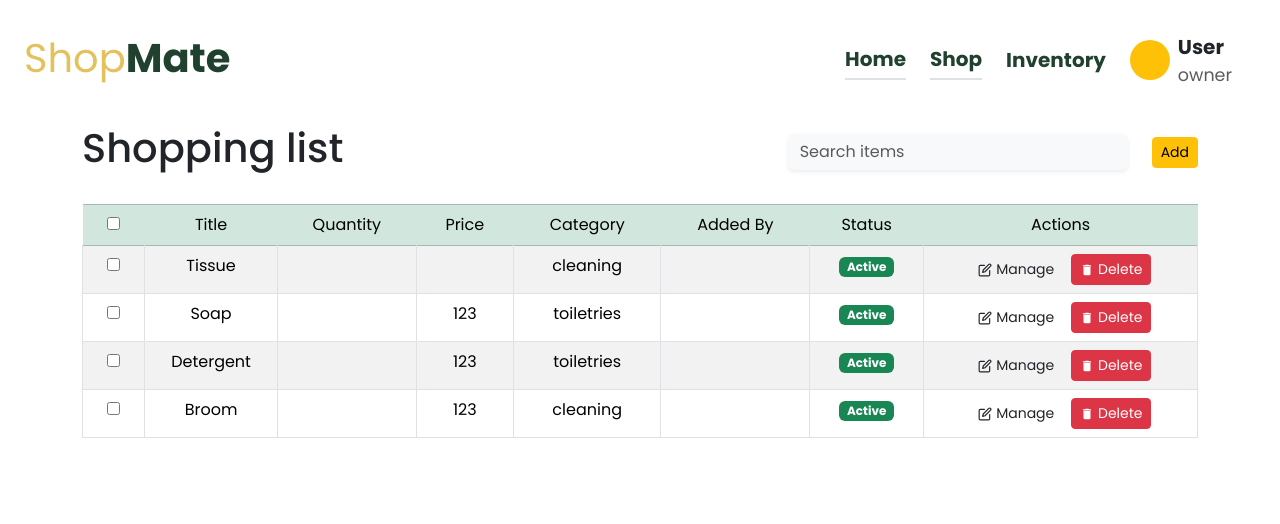
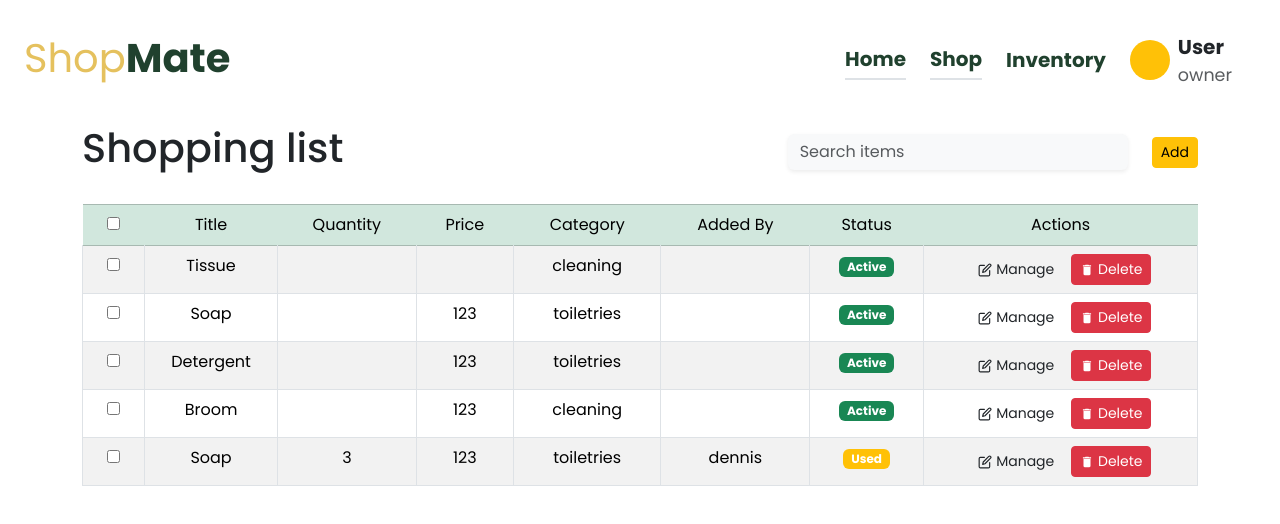
Before and after one commit to J-JMN/Phase2-Group6-project, a React (Vite) app: page /home in a window 1280 px wide. Shown: the top 524 px of the page. Built offline with nearby package versions, Linux system fonts and the light colour scheme; data requests are answered from the project's data file.

Commit message:
Inluded item resource on db.json

```diff
--- a/db.json
+++ b/db.json
@@ -60,6 +60,17 @@
       ]
     }
   ],
+  "items": [
+    {
+      "id": "77e9",
+      "title": "Soap",
+      "quantity": "3",
+      "price": 123,
+      "category": "toiletries",
+      "addedBy": "dennis",
+      "status": false
+    }
+  ],
   "account": {
     "name": "Group 6",
     "password": "password",
--- a/src/pages/ShoppingList.jsx
+++ b/src/pages/ShoppingList.jsx
@@ -29,25 +29,29 @@ const ShoppingList = () => {
   let { data: inventoryData, loading: inventoryDataLoading, error: inventoryDataError, refetch: inventoryDataRefetch } = useFetch('http://localhost:3000/inventory');
   console.log('with assigning variable', inventoryData)
   let { data, loading, error, refetch } = useFetch('http://localhost:3000/inventory');
+  let { data: itemsData, loading: itemsDataLoading, error: itemsDataError, refetch: itemsDataRefetch } = useFetch('http://localhost:3000/items');
   const { data: accountData, loading: accountLoading, error: accountError } = useFetch('http://localhost:3000/account'); //useFetch for account data
 
   console.log('without assigning variable', data)
   console.log('Dropdown/Table Data:', inventoryData);
   console.log('Refetch Data:', data);
-  if (inventoryDataLoading || loading) console.log('Data is loading...');
-  if (inventoryDataError || error) console.error('Error fetching inventory:', inventoryDataError || error);
+  if (inventoryDataLoading || loading || itemsDataLoading) console.log('Data is loading...');
+  if (inventoryDataError || error || itemsDataError) console.error('Error fetching data:', inventoryDataError || error || itemsDataError);
+
   useEffect(() => {
-    if (inventoryData) {
-      setShoppingList(inventoryData); // Table data
+    if (inventoryData && itemsData) {
+      const combinedData = [...inventoryData, ...itemsData];
+      setShoppingList(combinedData);
 
-      const titles = [...new Set(inventoryData.map(item => item.title))];
-      const categories = [...new Set(inventoryData.map(item => item.category))];
-      const addedBy = [...new Set(inventoryData.map(item => item.addedBy))];
-      const status = [...new Set(inventoryData.map(item => item.status))];
+      const titles = [...new Set(combinedData.map(item => item.title))];
+      const categories = [...new Set(combinedData.map(item => item.category))];
+      const addedBy = [...new Set(combinedData.map(item => item.addedBy))];
+      const status = [...new Set(combinedData.map(item => item.status))];
 
       setOptions({ titles, categories, addedBy, status });
     }
-  }, [inventoryData]);
+  }, [inventoryData, itemsData]);
+
   useEffect(() => { //useEffect to display option for added by
     if (accountData && accountData.members) {
       const memberNames = accountData.members.map(member => member.name);
@@ -90,7 +94,8 @@ const ShoppingList = () => {
     const newItem = { ...formData };
 
     try {
-      const res = await fetch('http://localhost:3000/inventory', {
+      // Added the new item to the items resource in db.json
+      const res = await fetch('http://localhost:3000/items', {
         method: 'POST',
         headers: {
           'Content-Type': 'application/json'
@@ -98,13 +103,14 @@ const ShoppingList = () => {
         body: JSON.stringify(newItem)
       });
 
-      const created = await res.json();
+      const createdItem = await res.json();
       if (res.ok) {
         alert('Item added successfully!');
         setFormData({ title: '', quantity: '', price: '', category: '', addedBy: '', status: '' });
 
-        // Refresh shopping list data after adding the item
-        await inventoryDataRefetch(); // Refetch the updated data
+        // Refetch the inventory and items data after adding the item
+        await itemsDataRefetch();
+        await inventoryDataRefetch(); // This ensures the table is updated with the latest data
       } else {
         alert('Failed to add item.');
       }
```
